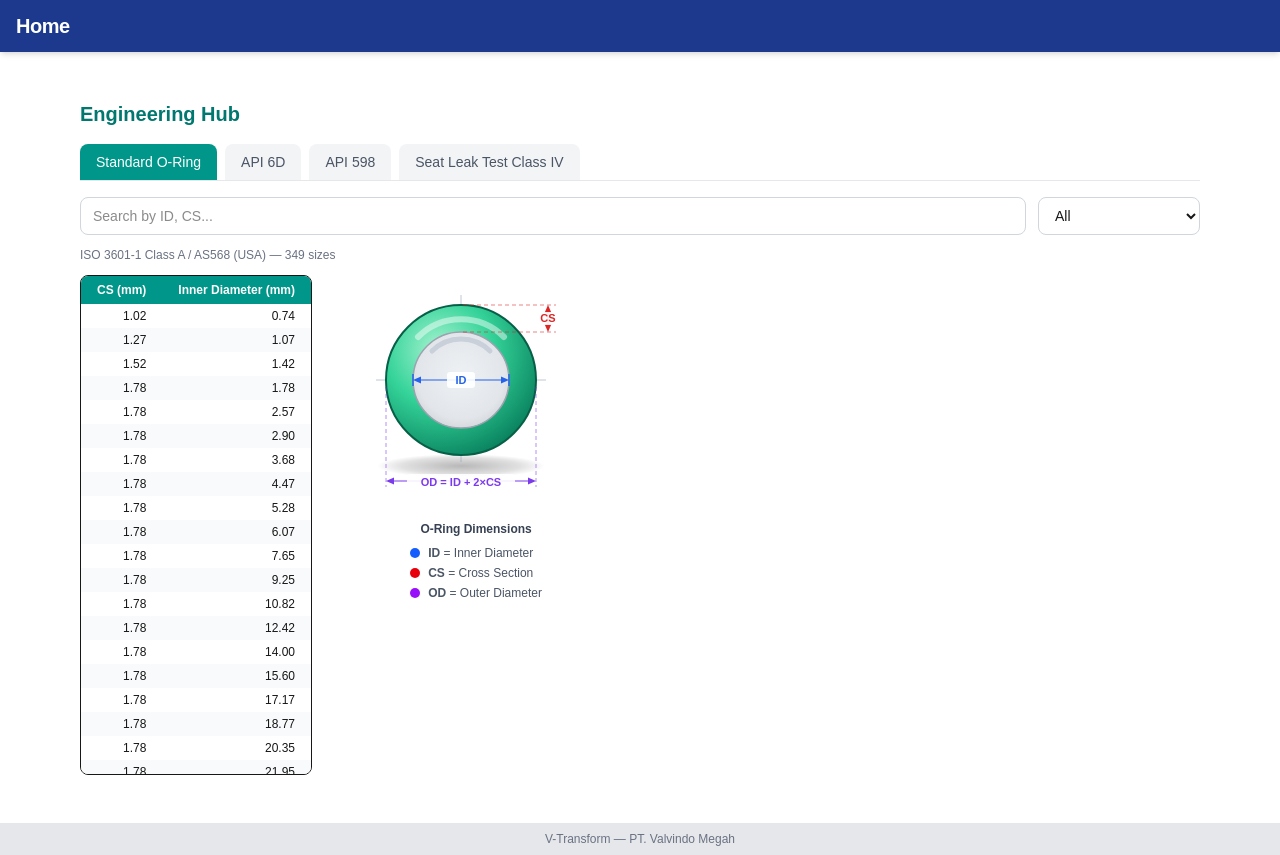
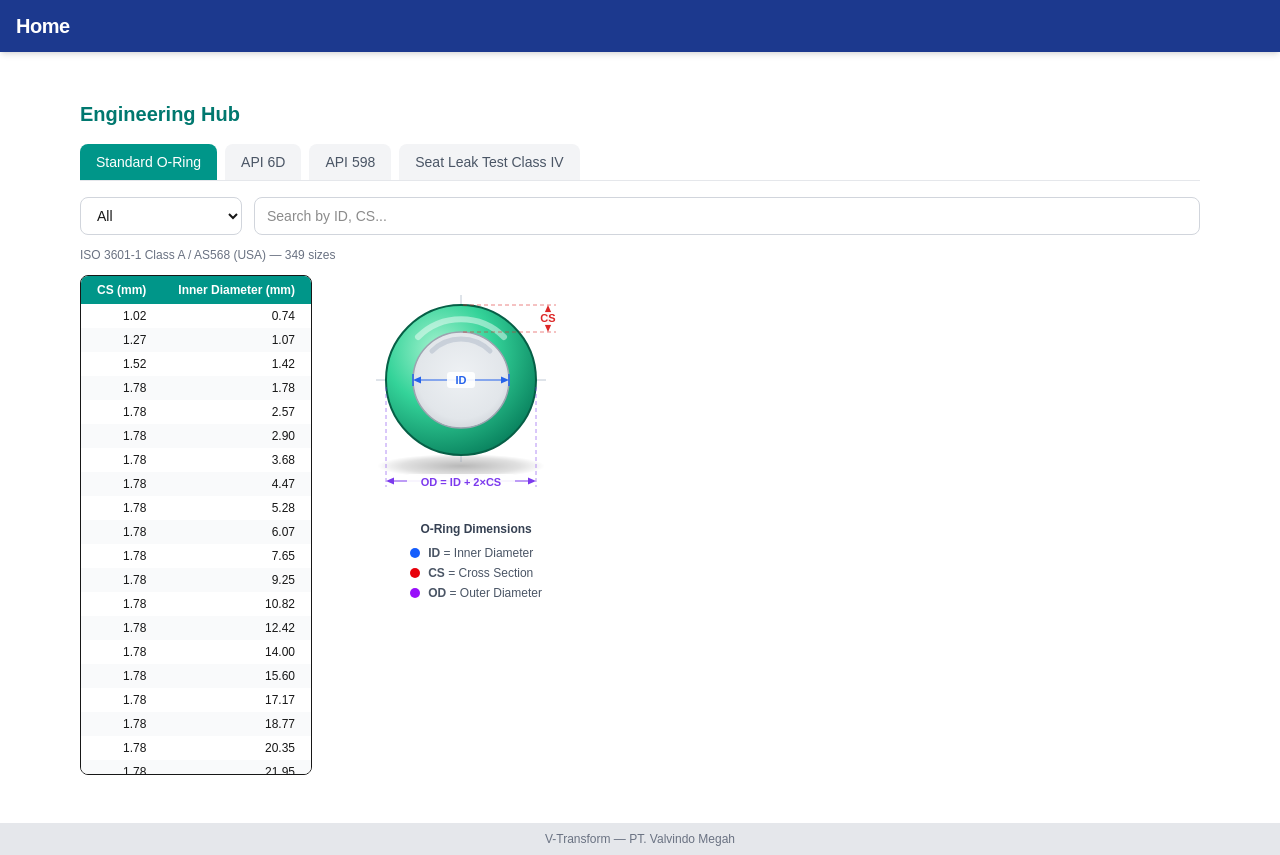
Before and after one commit to iksanfn1094/valve-report, a Next.js app: page /engineering-hub in a window 1280 px wide. Built offline with nearby package versions, Linux system fonts and the light colour scheme.

Commit message:
fix: swap All dropdown & search di Standard O-Ring

```diff
--- a/app/engineering-hub/page.tsx
+++ b/app/engineering-hub/page.tsx
@@ -65,10 +65,10 @@ export default function EngineeringHubPage() {
       {tab === 'oring' && (
         <div className="space-y-3">
           <div className="flex flex-col sm:flex-row gap-3">
-            <input type="text" placeholder="Search by ID, CS..." value={search} onChange={e => setSearch(e.target.value)} className="flex-1 border border-gray-300 rounded-lg px-3 py-2 text-sm focus:ring-2 focus:ring-teal-500 outline-none" />
             <select value={csFilter} onChange={e => setCsFilter(e.target.value)} className="border border-gray-300 rounded-lg px-3 py-2 text-sm focus:ring-2 focus:ring-teal-500 outline-none">
               {csGroups.map(g => <option key={g.value} value={g.value}>{g.label}</option>)}
             </select>
+            <input type="text" placeholder="Search by ID, CS..." value={search} onChange={e => setSearch(e.target.value)} className="flex-1 border border-gray-300 rounded-lg px-3 py-2 text-sm focus:ring-2 focus:ring-teal-500 outline-none" />
           </div>
           <p className="text-xs text-gray-500">ISO 3601-1 Class A / AS568 (USA) — {filtered.length} sizes</p>
           <div className="flex gap-6 items-start">
```
